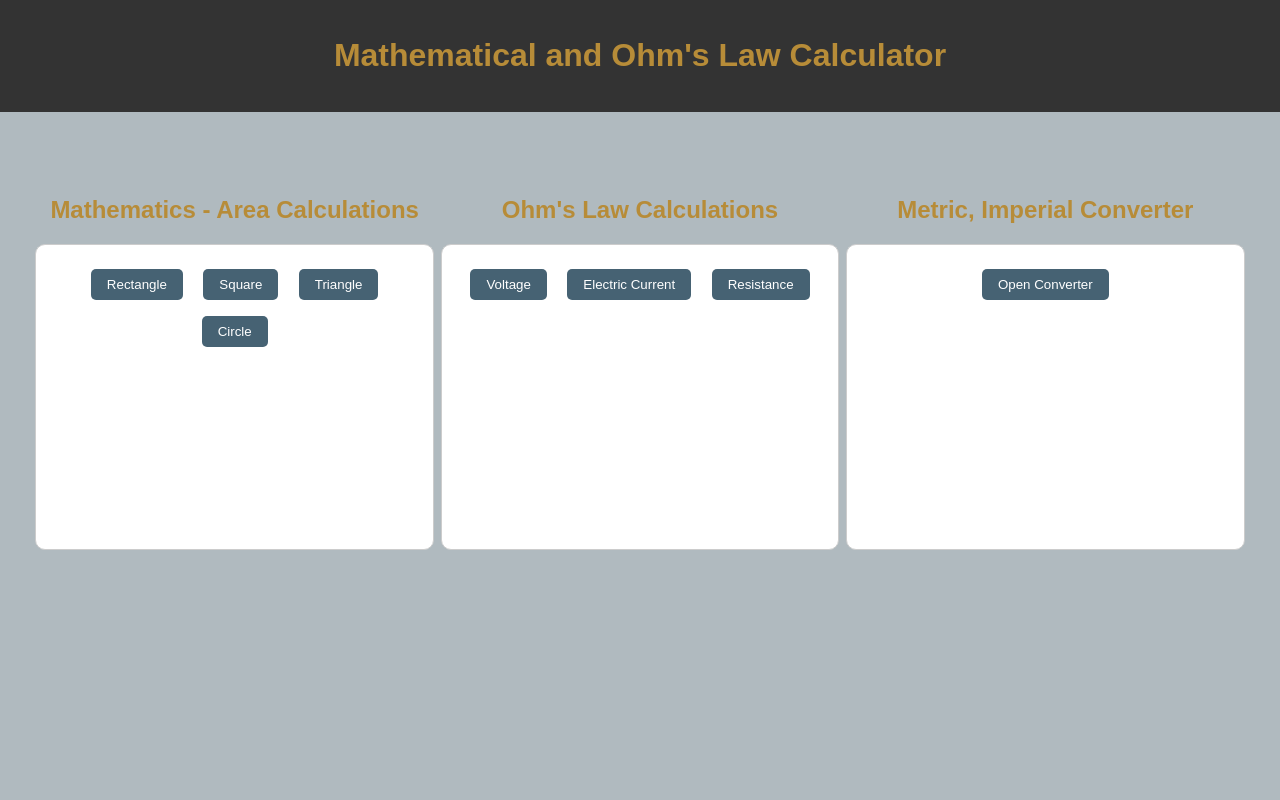
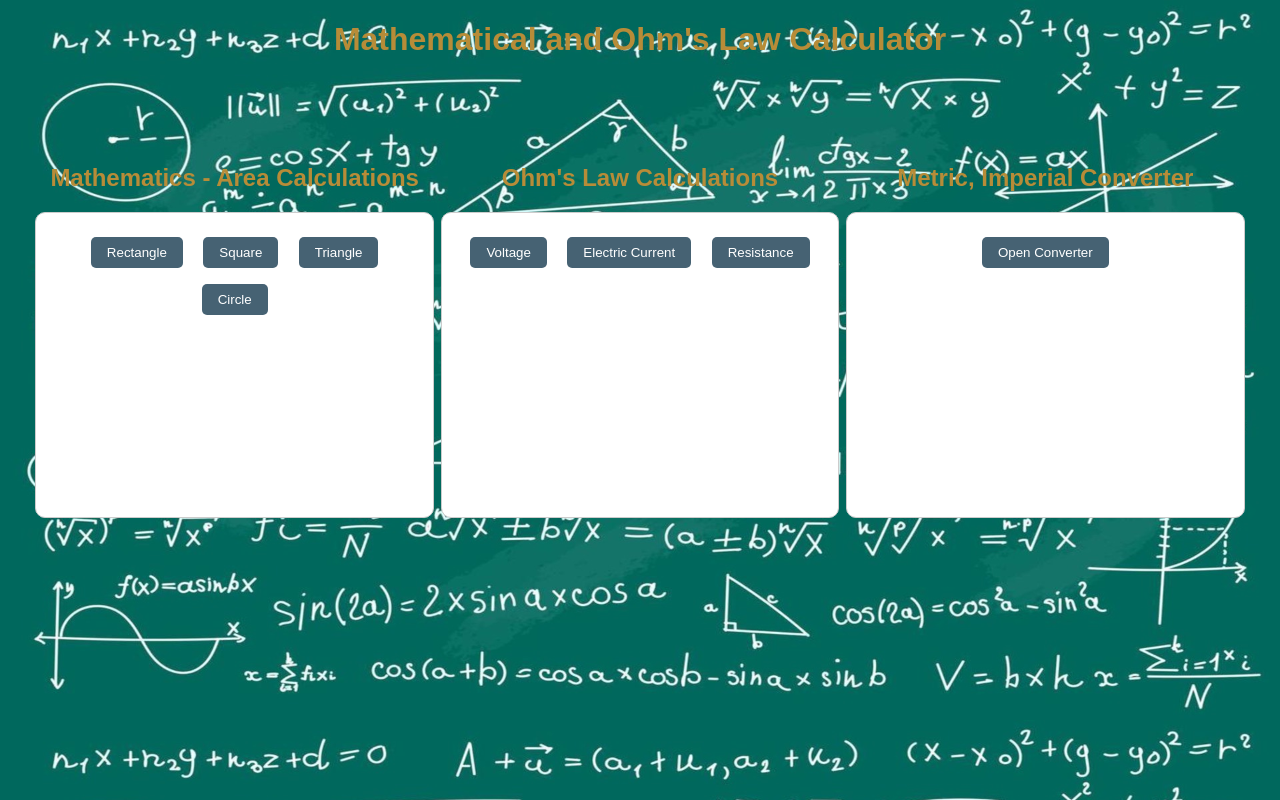
Before and after one commit to Zeteny-Mato-AG/Calculator-app, a plain HTML site: page index.html in a window 1280 px wide. Drawn offline with Linux system fonts and the light colour scheme.

Commit message:
Update style.css

```diff
--- a/style.css
+++ b/style.css
@@ -2,15 +2,13 @@ body {
     font-family: Arial, sans-serif;
     margin: 0;
     padding: 0;
-    background: #b0babf;
-    /*background-image: url(math.jpg);*/
+    background-image: url(math.jpg);
+    background-size: cover;
   }
 
   header {
     text-align: center;
-    background: #333;
     color: #b78c38;
-    padding: 1rem;
   }
 
   main {
```
